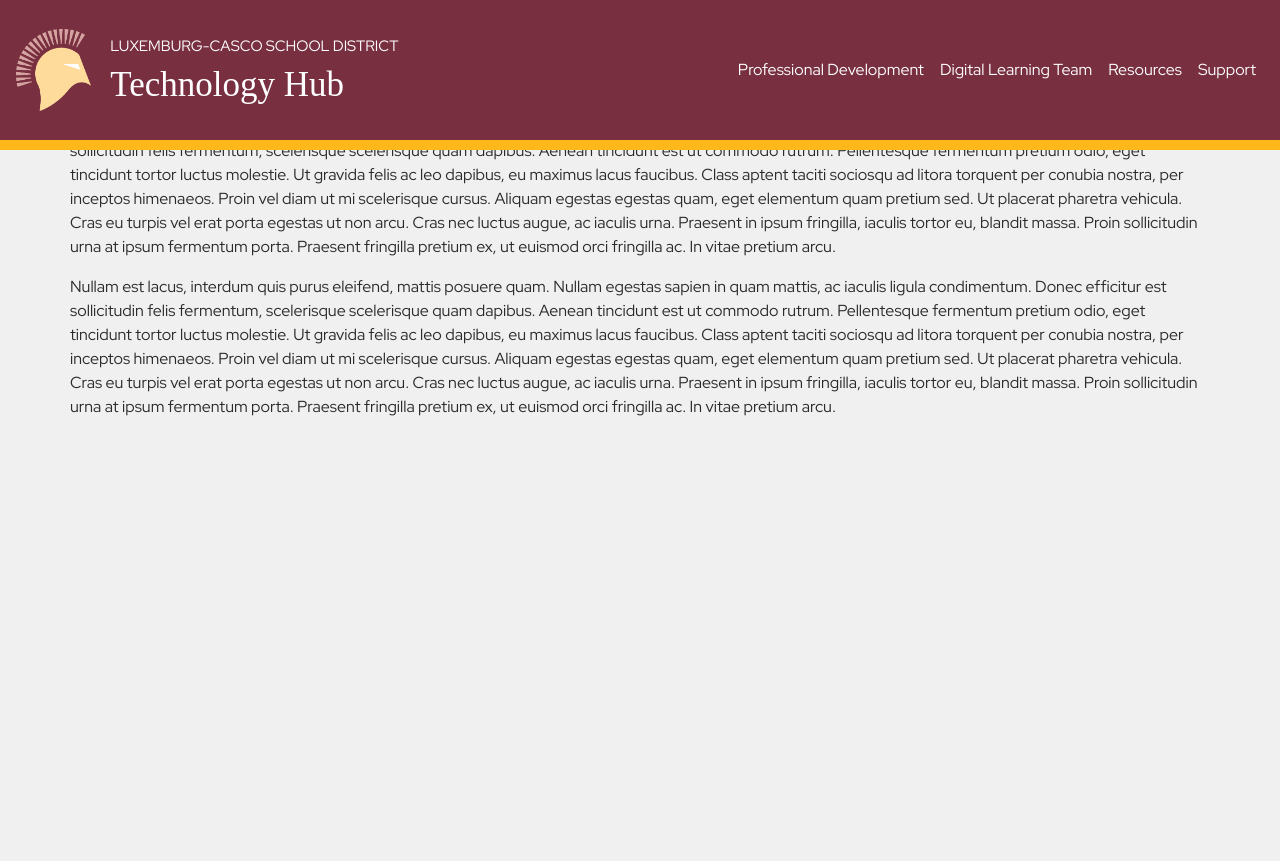
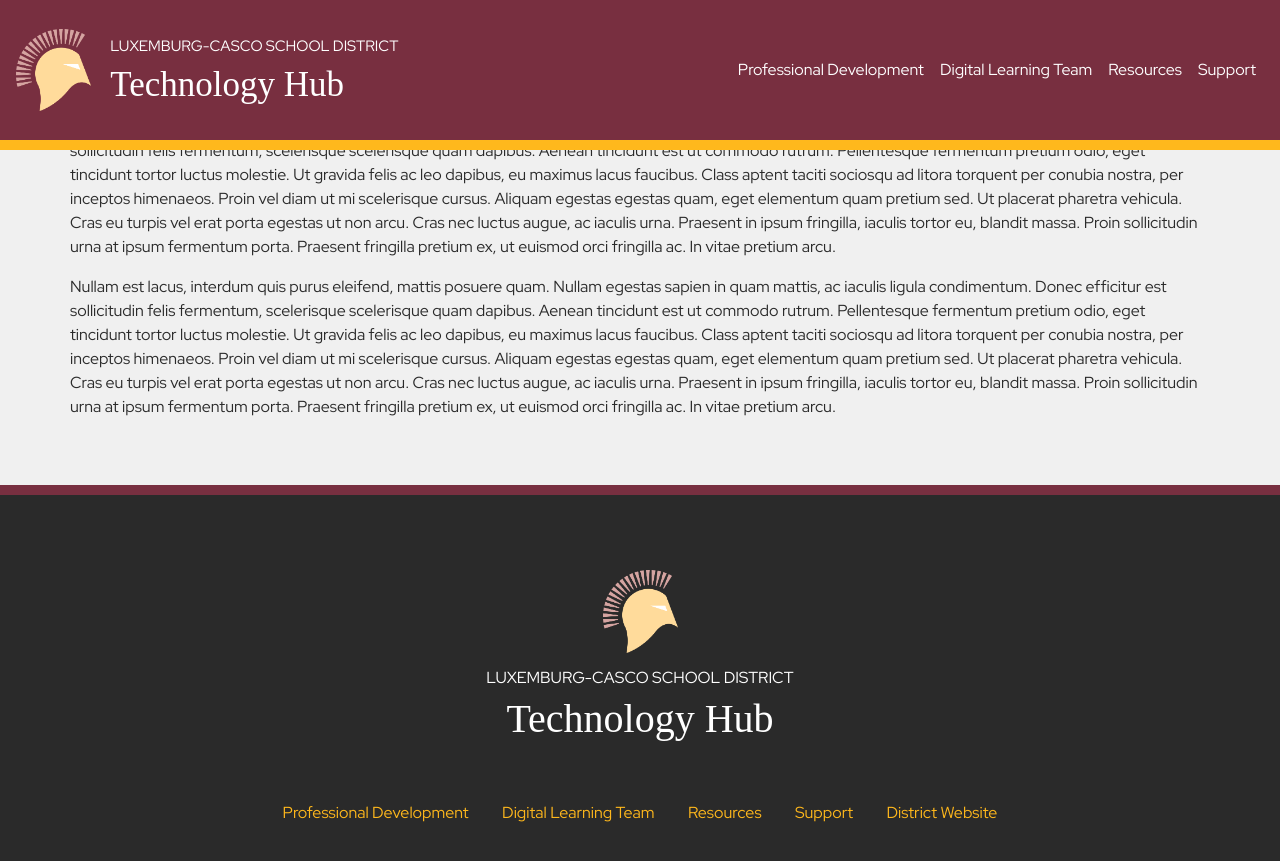
Before and after one commit to cromdenne/TechHub, a Jekyll site: the page built from index.html, in a window 1280 px wide and 900 px high, scrolled down 1371 px. Shown: the top 861 px of the window. Built offline with Jekyll 4.4.1, drawn with Linux system fonts in a browser that asks for light colours; nearby versions of some CDN libraries; some web fonts are replaced; before the commit the page ends 1806 px from its top, so only the background shows below that.

Commit message:
Add/style footer

```diff
--- a/_includes/footer.html
+++ b/_includes/footer.html
@@ -0,0 +1,17 @@
+<div class="footer container-fluid">
+  <div class="row">
+    <div class="col text-center">
+      <img src="/images/LuxCasco.png">
+      <h6>LUXEMBURG-CASCO SCHOOL DISTRICT</h6>
+      <h1 class="display">Technology Hub</h1>
+    </div><!-- /.col -->
+  </div><!-- /.row -->
+  <div class="links row text-center">
+    <div class="col">
+      <a class="d-inline" href="#">Professional Development</a>
+      <a class="d-inline" href="#">Digital Learning Team</a>
+      <a class="d-inline" href="#">Resources</a>
+      <a class="d-inline" href="#">Support</a>
+      <a class="d-inline" href="#">District Website</a>
+    </div>
+</div><!-- /.footer -->
--- a/styles/main.scss
+++ b/styles/main.scss
@@ -27,6 +27,10 @@ body {
   padding: 10px 30px;
 }
 
+.display {
+  font-family: 'Saira Stencil One', cursive;
+}
+
 /*===========================================================================*/
 /* header                                                                    */
 /*===========================================================================*/
@@ -41,7 +45,6 @@ body {
       margin-right: 15px;
     }
     .display {
-      font-family: 'Saira Stencil One', cursive;
       font-size: 1.75em;
     }
     .plaintext {
@@ -51,11 +54,40 @@ body {
   .navbar-nav {
     a, a:visited {
       color: $white;
-      transition: all ease-in-out 0.2s;
+      transition: all linear 0.2s;
     }
     a:hover, a:active {
       color: $gold;
-      transition: all ease-in-out 0.2s;
+      transition: all linear 0.2s;
+    }
+  }
+}
+
+/*===========================================================================*/
+/* footer                                                                    */
+/*===========================================================================*/
+.footer {
+  background-color: $black;
+  border-top: 10px solid $burgundy;
+  color: $white;
+  margin-top: 50px;
+  padding-top: 75px;
+  padding-bottom: 75px;
+  img {
+    max-width: 75px;
+    margin-bottom: 15px;
+  }
+  .links {
+    margin-top: 50px;
+    a, a:visited {
+      padding: 0 15px;
+      color: $gold;
+      transition: all linear 0.2s;
+    }
+    a:hover, a:active {
+      color: darken($gold, 20%);
+      text-decoration: none;
+      transition: all linear 0.2s;
     }
   }
 }
```
